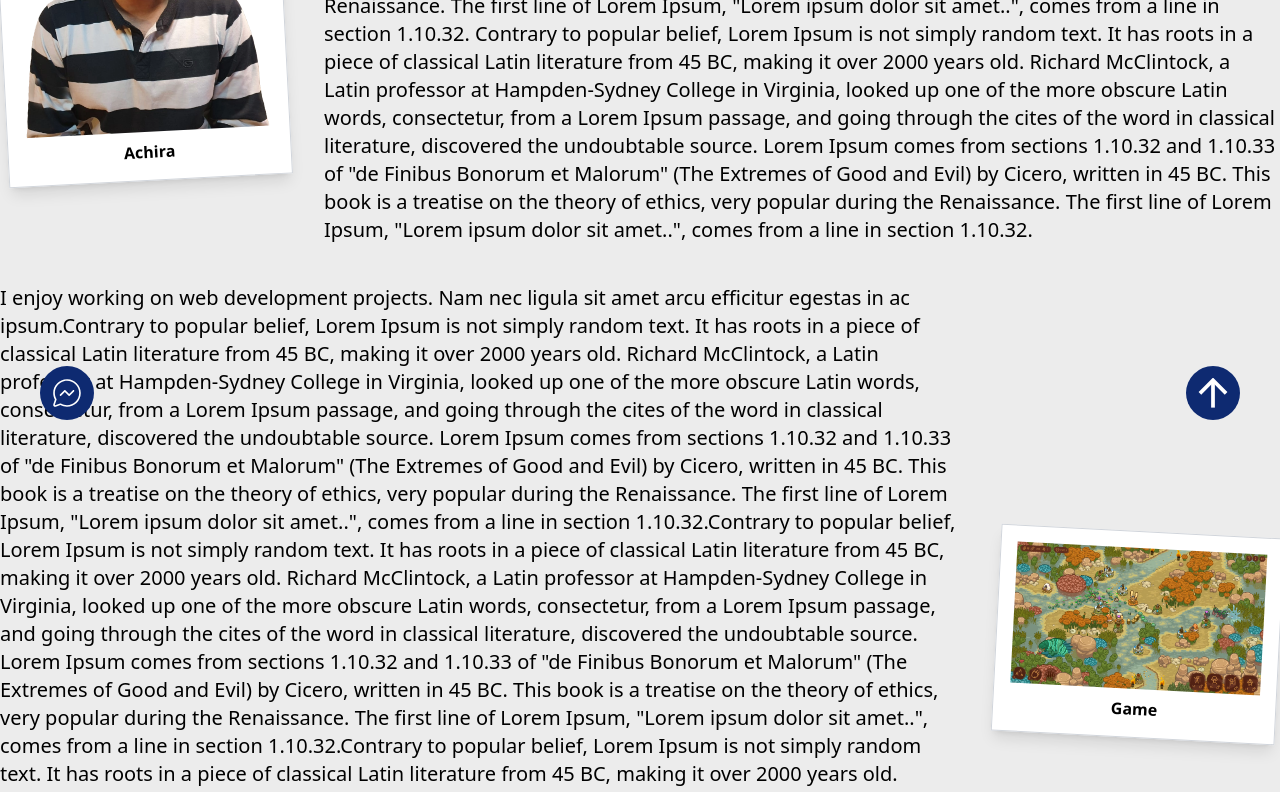
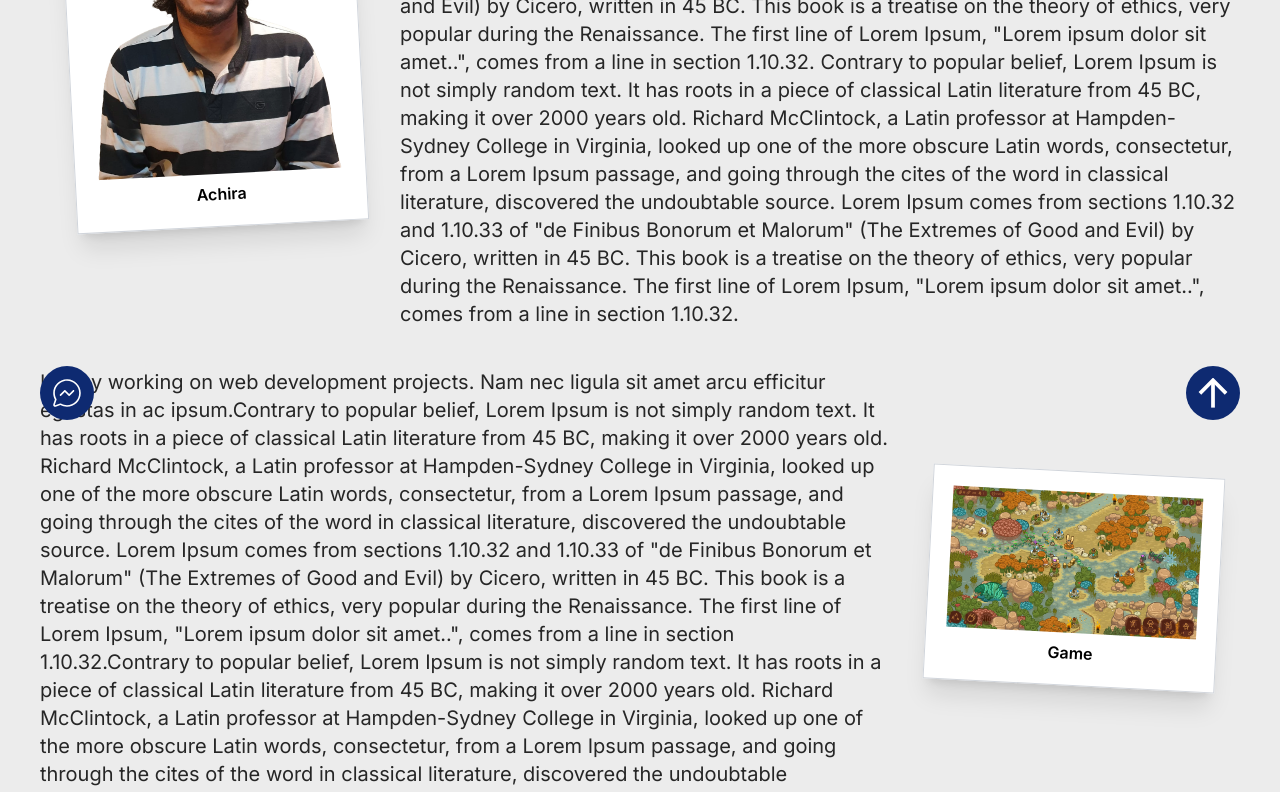
Before and after one commit to achira7/portfolio, a React (Vite) app: page /about in a window 1280 px wide. Shown: the part 340-1132 px from the top of the page. Built offline with nearby package versions, Linux system fonts and the light colour scheme; what react-chatbot-kit would draw is missing.

Commit message:
Finialized the About section

```diff
--- a/src/components/Polaroid.jsx
+++ b/src/components/Polaroid.jsx
@@ -4,13 +4,13 @@ const Polaroid = ({ image, name, align }) => {
   const rotation = align === 'left' ? '-rotate-3' : 'rotate-3';
 
   return (
-    <div className={`bg-white p-4 border border-gray-300 shadow-lg ${rotation} w-fit`}>
+    <div className={`bg-color-polaroid p-5 border border-gray-300 shadow-xl ${rotation} w-fit ${align === 'left' ? 'ml-7' : 'mr-5'}`}>
       <img
         src={image}
         alt={name}
         className="w-[250px] h-auto object-cover"
       />
-      <p className="text-center font-semibold mt-2">{name}</p>
+      <p className="text-center font-inter font-semibold mt-2">{name}</p>
     </div>
   );
 };
--- a/src/index.css
+++ b/src/index.css
@@ -41,6 +41,8 @@ button, a{
   --color-yellow: 255,204,0, 1;
   --color-blue:162,222,246;
 
+  --color-polaroid: 255,255,255;
+
   --border-primary:41, 126, 255, 1;
   --border-green: 111, 204, 37, 1;
   --border-red:204, 37, 37, 1;
@@ -71,6 +73,8 @@ button, a{
   --color-red: 255,60,68, 1;
   --color-yellow: 255,214,10, 1;
   --color-blue: 15, 137, 187;
+
+  --color-polaroid: 255,255,242;
 
   --border-primary:41, 126, 255, 1;
   --border-green: 111, 204, 37, 1;
--- a/src/pages/AboutMe.jsx
+++ b/src/pages/AboutMe.jsx
@@ -10,13 +10,13 @@ const AboutMe = () => {
       </h1>
 
       {/* First row: Image on the left, Text on the right */}
-      <div className="flex flex-row items-center space-x-10">
+      <div className="flex flex-row items-center space-x-10 mx-10">
         <Polaroid
           image={"../src/assets/achira.png"}
           name={"Achira"}
           align={"left"}
         />
-        <p className="text-xl flex-1">
+        <p className="text-xl flex-1 text-color-secondary font-inter">
           I am Achira Silva. Lorem ipsum dolor sit amet, consectetur adipiscing
           elit. Fusce interdum varius purus, vitae pharetra arcu auctor sit
           amet.Contrary to popular belief, Lorem Ipsum is not simply random
@@ -46,13 +46,13 @@ const AboutMe = () => {
       </div>
 
       {/* Second row: Text on the left, Image on the right */}
-      <div className="flex flex-row-reverse items-center space-x-reverse space-x-10">
+      <div className="flex flex-row-reverse items-center space-x-reverse space-x-10 mx-10">
         <Polaroid
           image={"../src/assets/game.jpg"}
           name={"Game"}
           align={"right"}
         />
-        <p className="text-xl flex-1">
+        <p className="text-xl flex-1 text-color-secondary font-inter">
           I enjoy working on web development projects. Nam nec ligula sit amet
           arcu efficitur egestas in ac ipsum.Contrary to popular belief, Lorem
           Ipsum is not simply random text. It has roots in a piece of classical
@@ -72,23 +72,7 @@ const AboutMe = () => {
           in Virginia, looked up one of the more obscure Latin words,
           consectetur, from a Lorem Ipsum passage, and going through the cites
           of the word in classical literature, discovered the undoubtable
-          source. Lorem Ipsum comes from sections 1.10.32 and 1.10.33 of "de
-          Finibus Bonorum et Malorum" (The Extremes of Good and Evil) by Cicero,
-          written in 45 BC. This book is a treatise on the theory of ethics,
-          very popular during the Renaissance. The first line of Lorem Ipsum,
-          "Lorem ipsum dolor sit amet..", comes from a line in section
-          1.10.32.Contrary to popular belief, Lorem Ipsum is not simply random
-          text. It has roots in a piece of classical Latin literature from 45
-          BC, making it over 2000 years old. Richard McClintock, a Latin
-          professor at Hampden-Sydney College in Virginia, looked up one of the
-          more obscure Latin words, consectetur, from a Lorem Ipsum passage, and
-          going through the cites of the word in classical literature,
-          discovered the undoubtable source. Lorem Ipsum comes from sections
-          1.10.32 and 1.10.33 of "de Finibus Bonorum et Malorum" (The Extremes
-          of Good and Evil) by Cicero, written in 45 BC. This book is a treatise
-          on the theory of ethics, very popular during the Renaissance. The
-          first line of Lorem Ipsum, "Lorem ipsum dolor sit amet..", comes from
-          a line in section 1.10.32.
+
         </p>
       </div>
     </div>
--- a/tailwind.config.js
+++ b/tailwind.config.js
@@ -32,6 +32,8 @@ export default {
         "color-yellow": "rgba(var(--color-yellow))",
         "color-blue": "rgba(var(--color-blue))",
 
+        "color-polaroid": "rgba(var(--color-polaroid))",
+
         "border-primary": "rgba(var(--border-primary))",
         "border-red": "rgba(var(--border-red))",
         "border-green": "rgba(var(--border-green))",
```
